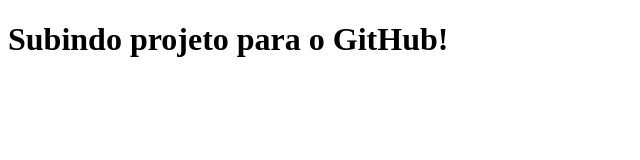
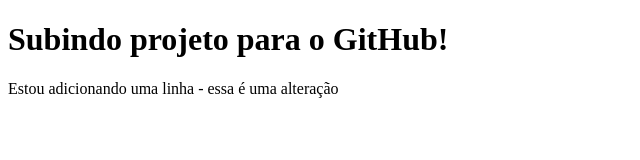
Before and after one commit to Pedrolimajr/projeto-colaborativo-TC13, a plain HTML site: page index.html in a window 1280 px wide. Shown: the whole page, without its empty margins (0-640 px from the left). Drawn offline with Linux system fonts and the light colour scheme.

Commit message:
Alterando projeto

```diff
--- a/index.html
+++ b/index.html
@@ -9,6 +9,7 @@
 
     <div>
 <h1>Subindo projeto para o GitHub!</h1>
+<p>Estou adicionando uma linha - essa é uma alteração</p>
 
     </div>
 
```
